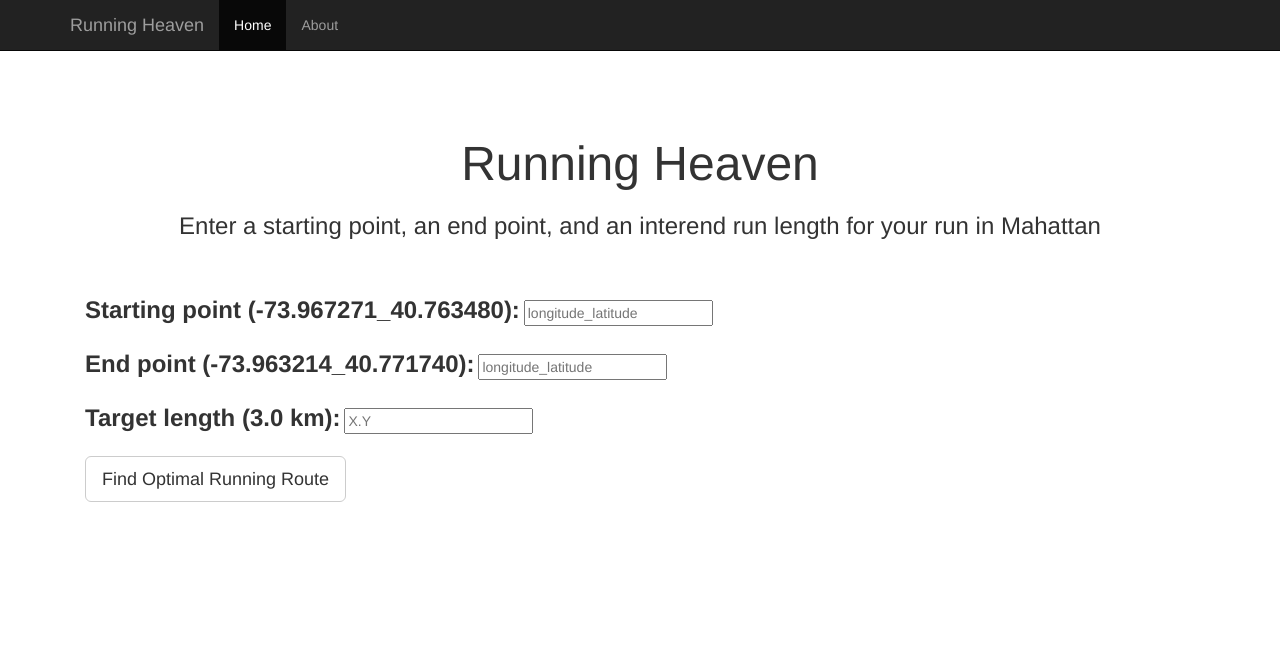
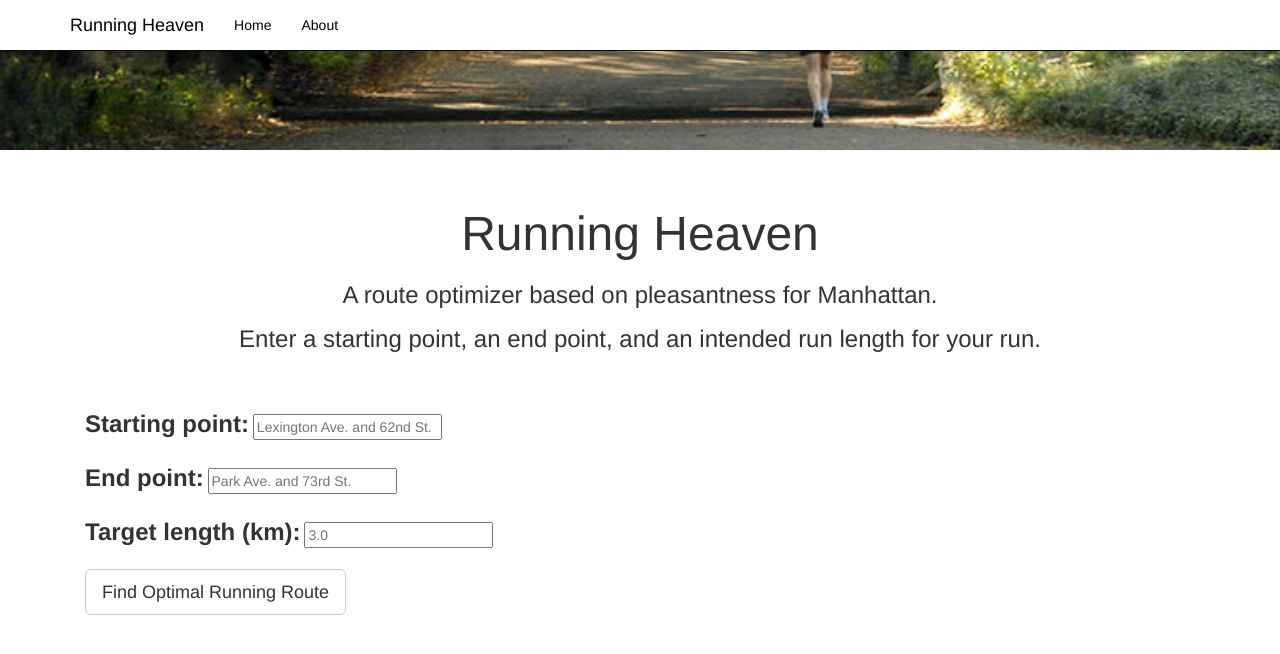
Before and after one commit to faubin/running_heaven, a Flask app: page / in a window 1280 px wide. Shown: the top 654 px of the page. Run offline with Flask 2, Linux system fonts and the light colour scheme; parts of the project's set-up code (start-up, migrations or seed data) failed here and were passed over; some libraries are stand-ins or nearby versions.

Commit message:
implementing input as intersection instead of longitude and latitude. Improving the style of the web app.

```diff
--- a/app/flaskexample/static/css/starter-template.css
+++ b/app/flaskexample/static/css/starter-template.css
@@ -1,7 +1,19 @@
-body {
-  padding-top: 50px;
-}
 .starter-template {
   padding: 40px 15px;
   text-align: center;
 }
+
+
+.navbar {
+    background-color: #FFFFFF !important;
+}
+.navbar .navbar-brand{
+    color: #000000 !important;
+}
+.navbar .navbar-nav li a{
+    color: #000000 !important;
+    background-color: #FFFFFF !important;
+}
+.navbar .navbar-nav li a:hover{
+    color: #888888 !important;
+}
--- a/app/flaskexample/templates/input.html
+++ b/app/flaskexample/templates/input.html
@@ -1,15 +1,14 @@
 <!DOCTYPE html>
 <html lang="en">
   <head>
+    <title>Running Heaven</title>
+    <meta name="viewport" content="width=device-width, initial-scale=1">
     <meta charset="utf-8">
     <meta http-equiv="X-UA-Compatible" content="IE=edge">
-    <meta name="viewport" content="width=device-width, initial-scale=1">
     <!-- The above 3 meta tags *must* come first in the head; any other head content must come *after* these tags -->
     <meta name="description" content="">
     <meta name="author" content="">
     <link rel="icon" href="../../favicon.ico">
-
-    <title>Starter Template for Bootstrap</title>
 
     <!-- Bootstrap core CSS -->
     <link href="../static/css/bootstrap.min.css" rel="stylesheet">
@@ -42,7 +41,7 @@
             <span class="icon-bar"></span>
             <span class="icon-bar"></span>
           </button>
-          <a class="navbar-brand" href="#">Running Heaven</a>
+          <a class="navbar-brand" href="input">Running Heaven</a>
         </div>
         <div id="navbar" class="collapse navbar-collapse">
           <ul class="nav navbar-nav">
@@ -54,27 +53,31 @@
     </nav>
 <br><br>
 
+<img src="../static/css/running_cropped.jpg" width=100% height=10%>
+
 <div class="container">
 
    <div class="starter-template">
+       <p></p>
        <font size="7">Running Heaven</font><p></p>
-       <font size="5"> Enter a starting point, an end point, and an interend run length for your run in Mahattan</font><p></p>
+       <font size="5"> A route optimizer based on pleasantness for Manhattan.</font><p></p>
+       <font size="5"> Enter a starting point, an end point, and an intended run length for your run.</font><p></p>
    </div>
 
    <div class = "container">
 
      <form action="/output" method="GET">
        <div class="form-group">
-         <label for="pt1"><font size="5"><strong>Starting point (-73.967271_40.763480):</strong> </font></label>
-         <input type="text" id="pt1" name='pt1' placeholder="longitude_latitude ">
+         <label for="pt1"><font size="5"><strong>Starting point:</strong> </font></label>
+         <input type="text" id="pt1" name='pt1' placeholder="Lexington Ave. and 62nd St. ">
        </div>
        <div class="form-group">
-         <label for="pt2"><font size="5"><strong>End point (-73.963214_40.771740):</strong> </font></label>
-         <input type="text" id="pt2" name='pt2' placeholder="longitude_latitude">
+         <label for="pt2"><font size="5"><strong>End point:</strong> </font></label>
+         <input type="text" id="pt2" name='pt2' placeholder="Park Ave. and 73rd St.">
        </div>
        <div class="form-group">
-         <label for="length"><font size="5"><strong>Target length (3.0 km):</strong> </font></label>
-         <input type="text" id="length" name='length' placeholder="X.Y">
+         <label for="length"><font size="5"><strong>Target length (km):</strong> </font></label>
+         <input type="text" id="length" name='length' placeholder="3.0">
        </div>
        <div>
          <button type="submit" class="btn btn-default btn-lg">Find Optimal Running Route</button>
--- a/app/flaskexample/views.py
+++ b/app/flaskexample/views.py
@@ -4,6 +4,7 @@ from flaskexample import app
 import running_heaven.code.route_optimizer as route_optimizer
 import running_heaven
 import os
+import googlemaps
 
 
 if '_path' in dir(running_heaven.__path__):
@@ -11,6 +12,14 @@ if '_path' in dir(running_heaven.__path__):
 else:
     running_heaven_path = running_heaven.__path__[0]
 
+
+def get_lon_lat_from_address(gmaps, address):
+    """
+    """
+    geocode_result = gmaps.geocode(address)
+    lon_lat = (geocode_result[0]['geometry']['location']['lng'],
+               geocode_result[0]['geometry']['location']['lat'])
+    return lon_lat
 
 @app.route('/')
 @app.route('/input')
@@ -23,22 +32,39 @@ def about():
 
 @app.route('/output')
 def output():
-    pt1 = request.args.get('pt1')
-    pt2 = request.args.get('pt2')
-    pt = (pt1, pt2)
-    length = float(request.args.get('length'))
-    app = route_optimizer.RunRouteOptimizer(show=False)
-    d, path = app.run(pt, length)
 
+    # load the Google API key for Google Map
     f = open(os.path.join(running_heaven_path, 'app/keys/googleApiKey.txt'),
              'r')
     api_key = f.readline()
     f.close()
 
+    # google map object
+    gmaps = googlemaps.Client(key=api_key)
+
+
+    # starting point
+    pt1_address = request.args.get('pt1')
+    pt1 = get_lon_lat_from_address(gmaps, pt1_address + ', Manhattan, NY')
+    pt1 = '{0:f}_{1:f}'.format(*pt1)
+    # end point
+    pt2_address = request.args.get('pt2')
+    pt2 = get_lon_lat_from_address(gmaps, pt2_address + ', Manhattan, NY')
+    pt2 = '{0:f}_{1:f}'.format(*pt2)
+    # combined points
+    pt = (pt1, pt2)
+    # distance to run
+    length = float(request.args.get('length'))
+
+    # run the optimizer
+    app = route_optimizer.RunRouteOptimizer(show=False)
+    d, path = app.run(pt, length)
+
+    # update the app
     return render_template("output.html",
                            length_requested='{0:.2f}'.format(length),
                            actual_length='{0:.2f}'.format(d),
                            x=path,
-                           start_point=pt1,
-                           end_point=pt2, length=length,
+                           start_point=pt1_address,
+                           end_point=pt2_address, length=length,
                            api_key=api_key)
```
Also changed, not shown: app/flaskexample/templates/about.html (+5 -2 lines), app/flaskexample/templates/output.html (+13 -9 lines), app/flaskexample/static/css/running.jpg (added), app/flaskexample/static/css/running_cropped.jpg (added).
